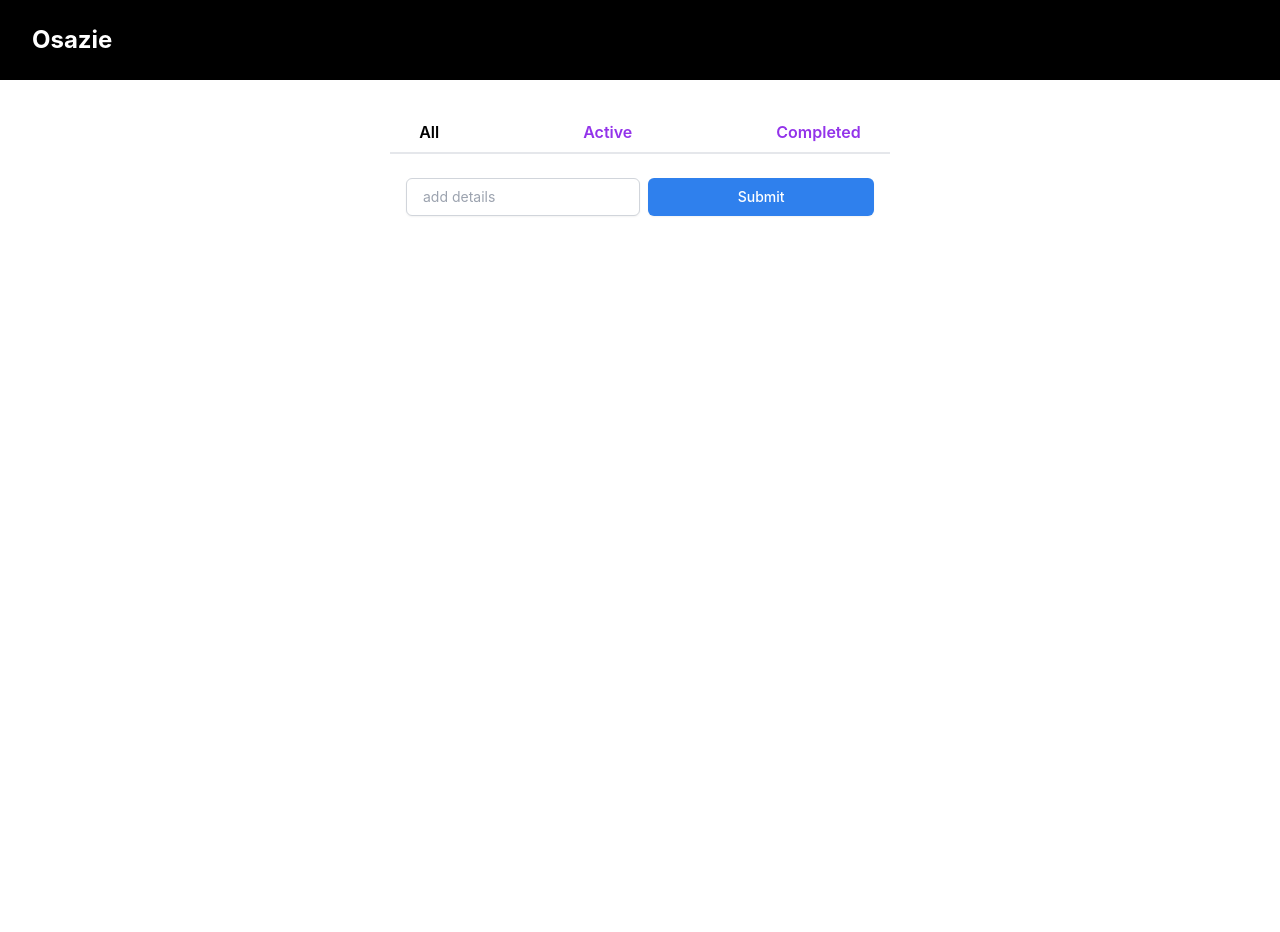
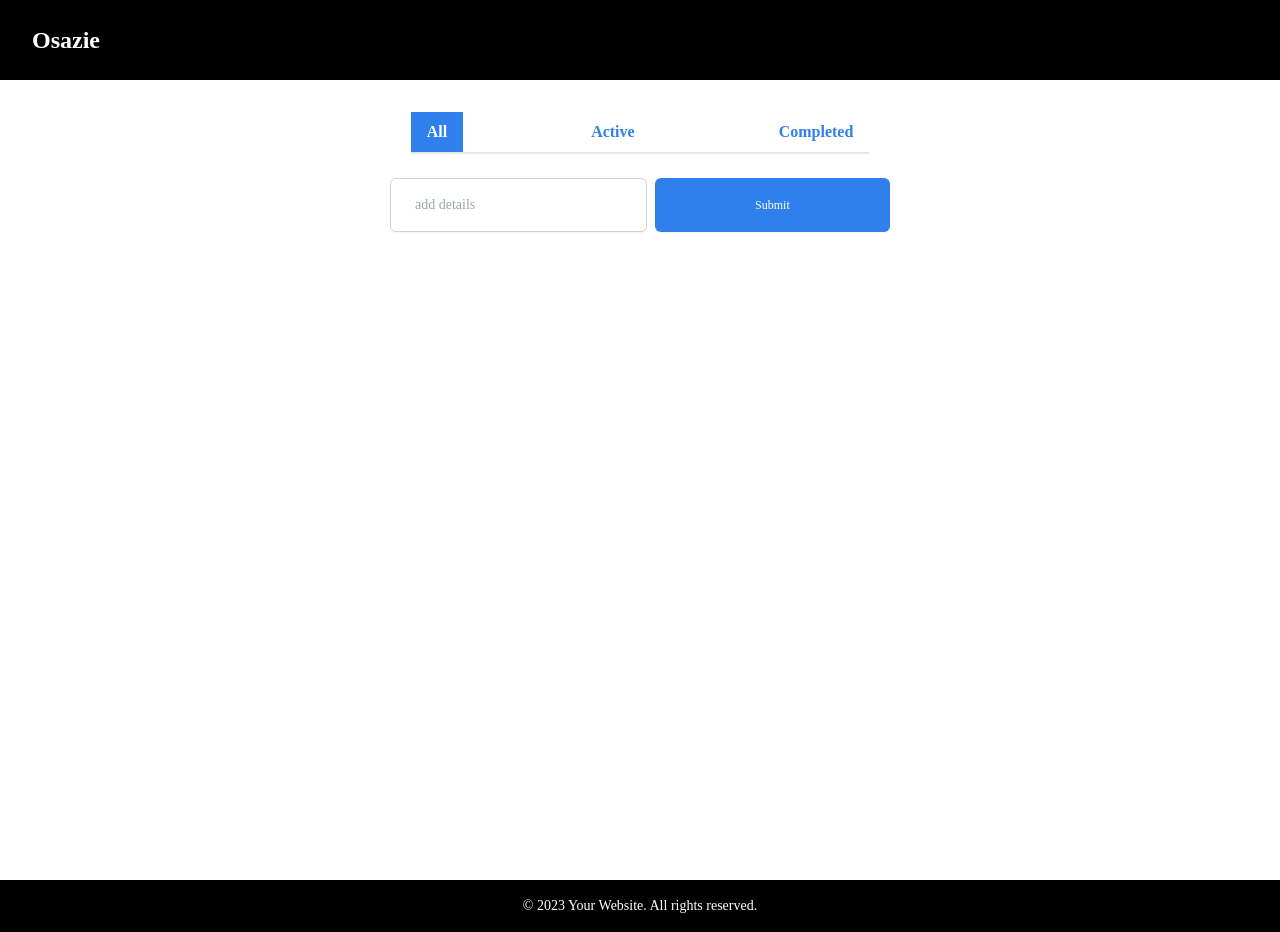
Before and after one commit to uyiekpen/Stratifi-Frontend-Task, a React (Create React App) app: page / in a window 1280 px wide. Before the commit the page ends 880 px from the top, so only its background shows below. Built offline with nearby package versions, Linux system fonts and the light colour scheme.

Commit message:
design fixes

```diff
--- a/package.json
+++ b/package.json
@@ -11,6 +11,7 @@
     "react-dom": "^18.2.0",
     "react-icons": "^4.10.1",
     "react-scripts": "5.0.1",
+    "react-use": "^17.4.0",
     "web-vitals": "^2.1.4"
   },
   "scripts": {
--- a/public/index.html
+++ b/public/index.html
@@ -8,6 +8,12 @@
     <meta
       name="description"
       content="Web site created using create-react-app"
+    />
+    <link rel="preconnect" href="https://fonts.googleapis.com" />
+    <link rel="preconnect" href="https://fonts.gstatic.com" crossorigin />
+    <link
+      href="https://fonts.googleapis.com/css2?family=Mulish:wght@200&display=swap"
+      rel="stylesheet"
     />
     <link rel="apple-touch-icon" href="%PUBLIC_URL%/logo192.png" />
     <!--
@@ -24,7 +30,7 @@
       work correctly both with client-side routing and a non-root public URL.
       Learn how to configure a non-root public URL by running `npm run build`.
     -->
-    <title>React App</title>
+    <title>Todo App</title>
   </head>
   <body>
     <noscript>You need to enable JavaScript to run this app.</noscript>
--- a/src/App.js
+++ b/src/App.js
@@ -1,11 +1,12 @@
 import React from "react";
-import { Content, Header } from "./components";
+import { Content, Footer, Header } from "./components";
 
 const App = () => {
   return (
     <div>
       <Header />
       <Content />
+      <Footer />
     </div>
   );
 };
--- a/src/components/content.jsx
+++ b/src/components/content.jsx
@@ -1,10 +1,14 @@
-import React, { useEffect, useState } from "react";
+import { Transition } from "@headlessui/react";
+import React, { Fragment, useEffect, useState } from "react";
 import { MdDelete } from "react-icons/md";
+import { useTimeoutFn } from "react-use";
 
 const Content = () => {
   const [activeTab, setActiveTab] = useState("All");
   const [task, setTask] = useState("");
   const [tasks, setTasks] = useState([]);
+  const [isShowing, setIsShowing] = useState(true);
+  const [, , resetIsShowing] = useTimeoutFn(() => setIsShowing(true), 500);
 
   useEffect(() => {
     if (localStorage.getItem("localTasks")) {
@@ -72,45 +76,64 @@ const Content = () => {
 
   return (
     <div className="flex flex-col h-screen w-screen ">
-      <div className="container flex justify-center flex-col items-center mx-auto mt-8">
-        <div className="flex justify-center space-x-28 border-b-2 w-[500px] ">
+      <div className="container flex justify-center flex-col items-center mx-auto mt-8   ">
+        <div className="flex justify-center space-x-4  md:space-x-28 border-b-2 ">
           <button
             className={`py-2 px-4 font-semibold ${
               activeTab === "All"
-                ? "bg-btnColor text-black"
-                : "text-black bg-btnColor"
+                ? "bg-[#2F80ED] text-white"
+                : "bg-white text-[#2F80ED]"
             }`}
-            onClick={() => onTabClick("All")}
+            onClick={() => {
+              onTabClick("All");
+              setIsShowing(false);
+              resetIsShowing();
+            }}
           >
             All
           </button>
           <button
             className={`py-2 px-4 font-semibold ${
               activeTab === "Active"
-                ? "bg-purple-600 text-white"
-                : "bg-white text-purple-600"
+                ? "bg-[#2F80ED] text-white"
+                : "bg-white text-[#2F80ED]"
             }`}
-            onClick={() => onTabClick("Active")}
+            onClick={() => {
+              setIsShowing(false);
+              resetIsShowing();
+              onTabClick("Active");
+            }}
           >
             Active{" "}
           </button>
           <button
             className={`py-2 px-4 font-semibold ${
               activeTab === "Completed"
-                ? "bg-purple-600 text-white"
-                : "bg-white text-purple-600"
+                ? "bg-[#2F80ED] text-white"
+                : "bg-white text-[#2F80ED]"
             }`}
-            onClick={() => onTabClick("Completed")}
+            onClick={() => {
+              setIsShowing(false);
+              resetIsShowing();
+              onTabClick("Completed");
+            }}
           >
             Completed{" "}
           </button>
         </div>
-        <div className="bg-white p-4 w-[500px] mt-2">
+        <Transition
+          as={Fragment}
+          show={isShowing}
+          enter="transition-opacity duration-150"
+          enterFrom="opacity-0"
+          enterTo="opacity-100"
+        >
+          <div className="bg-white p-4  mt-2">
             {activeTab === "All" && (
               <div>
-              <div className="flex">
+                <div className="flex w-[300px] md:w-[500px] ">
                   <input
-                  className="appearance-none block w-full px-4 py-2 border border-gray-300 rounded-md shadow-sm placeholder-gray-400 focus:outline-none focus:ring-indigo-500 focus:border-indigo-500 sm:text-sm"
+                    className="appearance-none block w-full px-6 py-4 border border-gray-300 rounded-md shadow-sm placeholder-gray-400 focus:outline-none focus:ring-indigo-500 focus:border-indigo-500 sm:text-sm"
                     type="text"
                     placeholder="add details"
                     name="task"
@@ -120,7 +143,7 @@ const Content = () => {
                   <button
                     type="submit"
                     onClick={addTask}
-                  className="w-full  flex ml-2 justify-center py-2 px-2 border border-transparent rounded-md shadow-sm text-sm font-medium text-white bg-[#2F80ED] hover:bg-red-500 capitalize focus:outline-none focus:ring-2 focus:ring-offset-2 focus:ring-indigo-500"
+                    className="w-full flex ml-2 justify-center items-center py-1 px-1 border border-transparent rounded-md shadow-sm text-xs font-medium text-white bg-[#2F80ED] hover:bg-red-500 capitalize focus:outline-none focus:ring-2 focus:ring-offset-2 focus:ring-indigo-500"
                   >
                     Submit
                   </button>
@@ -131,7 +154,7 @@ const Content = () => {
                     <React.Fragment key={task.id}>
                       <li
                         key={task.id}
-                      className="form-control bg-white mt-2 p-2 flex"
+                        className="form-control bg-white mt-3 rounded-md  p-3 flex shadow-md text-lg font-semibold"
                       >
                         <input
                           type="checkbox"
@@ -153,7 +176,7 @@ const Content = () => {
                   <React.Fragment key={task.id}>
                     <li
                       key={task.id}
-                    className="form-control bg-white mt-2 p-2 flex"
+                      className="form-control bg-white mt-2 p-3  rounded-md flex  w-[300px] md:w-[500px] shadow-md text-lg font-semibold "
                     >
                       <input
                         type="checkbox"
@@ -171,9 +194,10 @@ const Content = () => {
               <div className="mt-4">
                 {completedTasks.map((task) => (
                   <React.Fragment key={task.id}>
+                    <div className="">
                       <li
                         key={task.id}
-                    className="form-control bg-white mt-2 p-2 flex justify-between"
+                        className="form-control bg-white mt-2 p-3 flex justify-between  w-[300px] md:w-[500px]  shadow-md text-lg rounded-md font-semibold "
                       >
                         <div className="flex">
                           <input type="checkbox" checked />
@@ -183,20 +207,24 @@ const Content = () => {
                           <MdDelete />
                         </div>
                       </li>
+                      <div className="flex justify-end">
                         <button
                           type="submit"
                           onClick={() => {
                             handleClear();
                           }}
-                    className="w-full  flex ml-2 justify-center py-2 px-2 border border-transparent rounded-md shadow-sm text-sm font-medium text-white bg-red-600 hover:bg-red-500 capitalize focus:outline-none focus:ring-2 focus:ring-offset-2 focus:ring-indigo-500"
+                          className=" mt-6 flex ml-2 justify-center py-2 px-2 border border-transparent rounded-md shadow-sm text-sm font-medium text-white bg-red-600 hover:bg-red-500 capitalize focus:outline-none focus:ring-2 focus:ring-offset-2 focus:ring-indigo-500"
                         >
                           delete all task
                         </button>
+                      </div>
+                    </div>
                   </React.Fragment>
                 ))}
               </div>
             )}
           </div>
+        </Transition>
       </div>
     </div>
   );
--- /dev/null
+++ b/src/components/footer.jsx
@@ -0,0 +1,19 @@
+import React from "react";
+
+const Footer = () => {
+  return (
+    <div>
+      <footer className="bg-black py-4 ">
+        <div className="container mx-auto px-4 ">
+          <div className="container mx-auto px-4">
+            <p className="text-center text-white text-sm">
+              &copy; 2023 Your Website. All rights reserved.
+            </p>
+          </div>
+        </div>
+      </footer>
+    </div>
+  );
+};
+
+export default Footer;
--- a/src/components/index.js
+++ b/src/components/index.js
@@ -1,4 +1,5 @@
 import Header from "./header";
 import Content from "./content";
+import Footer from "./footer";
 
-export {Header,Content}
+export { Header, Content, Footer };
--- a/src/index.css
+++ b/src/index.css
@@ -1,14 +1,12 @@
 body {
   margin: 0;
-  font-family: -apple-system, BlinkMacSystemFont, 'Segoe UI', 'Roboto', 'Oxygen',
-    'Ubuntu', 'Cantarell', 'Fira Sans', 'Droid Sans', 'Helvetica Neue',
-    sans-serif;
+  font-family: Poppins;
   -webkit-font-smoothing: antialiased;
   -moz-osx-font-smoothing: grayscale;
 }
 
 code {
-  font-family: source-code-pro, Menlo, Monaco, Consolas, 'Courier New',
+  font-family: source-code-pro, Menlo, Monaco, Consolas, "Courier New",
     monospace;
 }
 
```
Also changed, not shown: 1 other file (tests, documents, lock files or other folders). Lines whose indentation alone changed are shown as unchanged.
